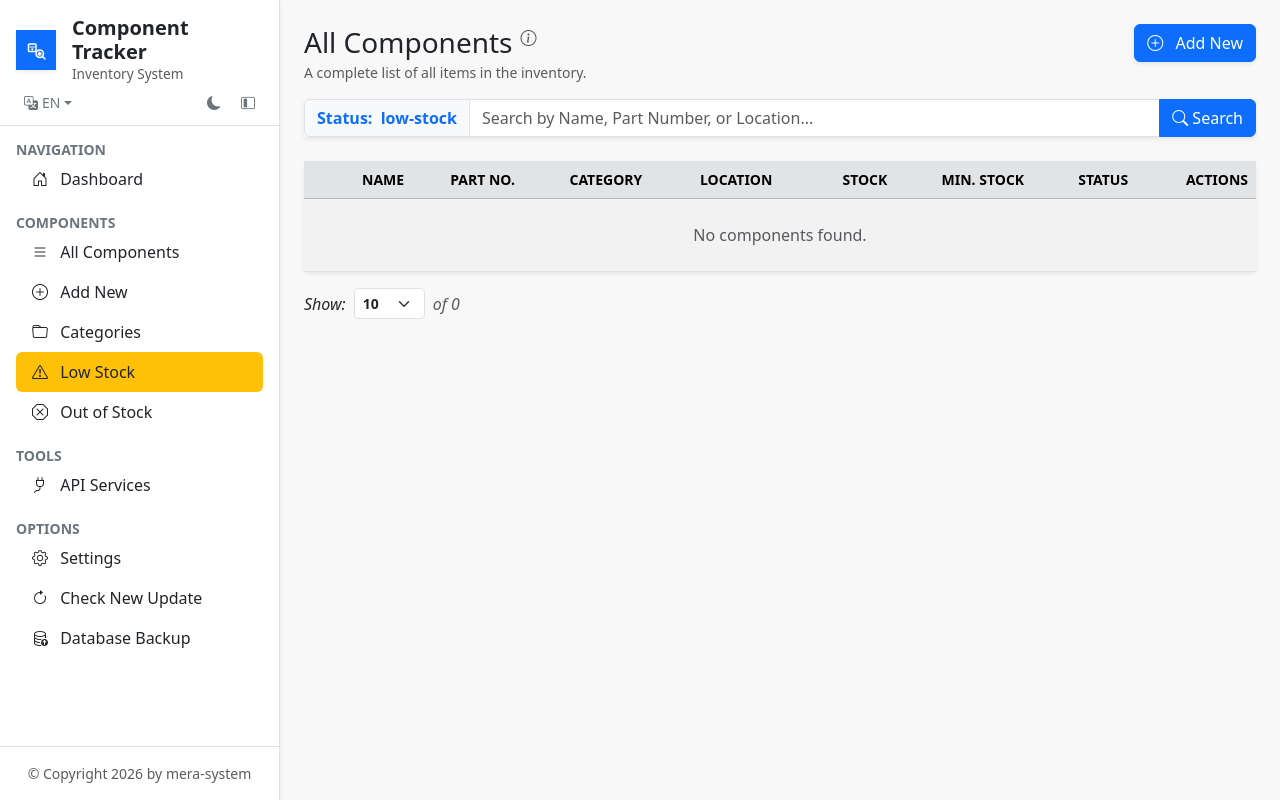
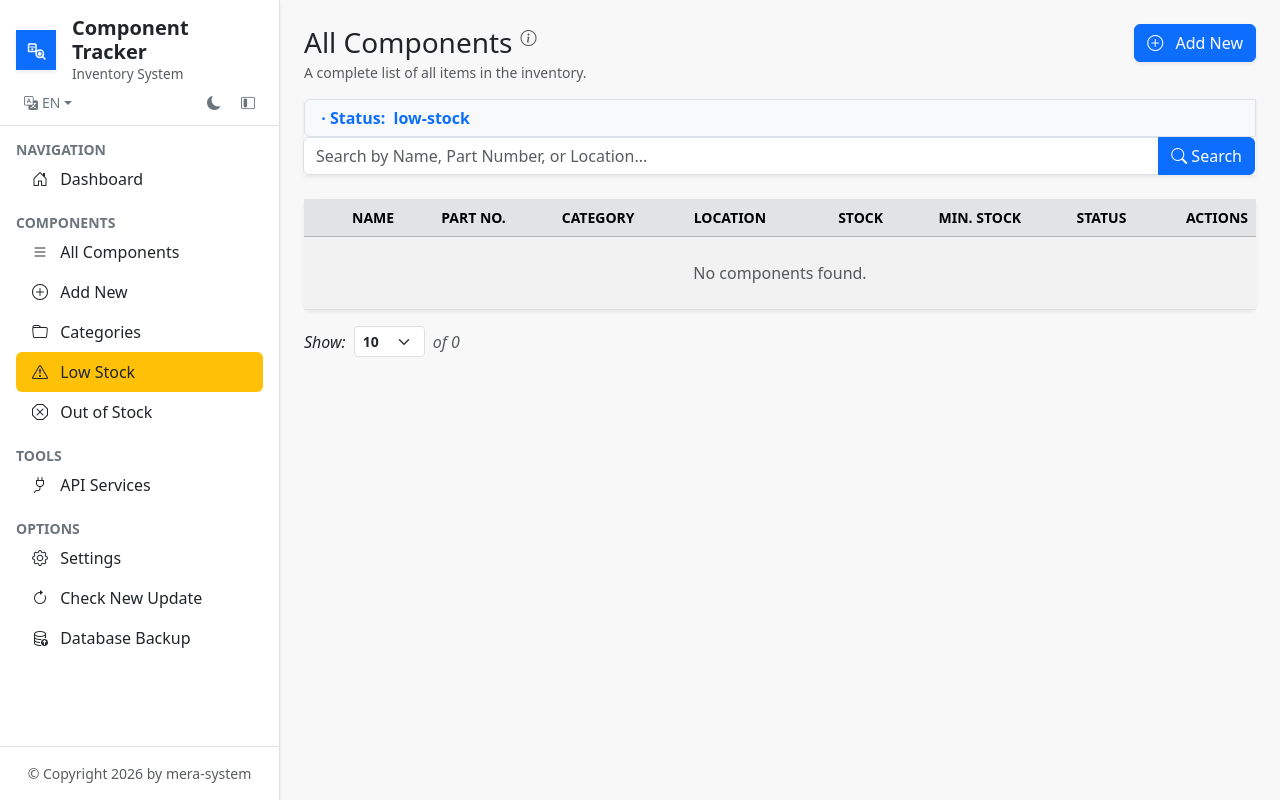
Before and after one commit to YuMERA/component-tracker, a Node server app: page /components?status=low-stock in a window 1280 px wide. Run offline with Node 20, Linux system fonts and the light colour scheme; data comes from the database, SQL or seed files in the repository; data that the repository does not hold is empty; some libraries are stand-ins or nearby versions.

Commit message:
refactor: stabilize navigation, forms and mobile UX for real-world usage

```diff
--- a/views/all-components.ejs
+++ b/views/all-components.ejs
@@ -65,21 +65,24 @@
 <% } %>
 
 <form action="/components" method="GET" class="mb-4">
-    <div class="input-group shadow-sm">
+    <div class="input-group shadow-sm flex-wrap">
 
         <% if (locals.currentCategory || locals.currentStatus) { %>
-            <span class="input-group-text bg-body-tertiary text-primary fw-bold small">
+            <span class="input-group-text bg-body-tertiary text-primary fw-bold small w-100">
                 <% if (locals.currentCategory) { %>
                     <span data-i18n="components.filter_category">Category:</span>&nbsp;
                     <%= currentCategory %>
                 <% } %>
                 <% if (locals.currentStatus) { %>
+                    &nbsp;·&nbsp;
                     <span data-i18n="components.filter_status">Status:</span>&nbsp;
                     <%= currentStatus %>
                 <% } %>
             </span>
         <% } %>
 
+        <!-- 👇 OVO JE KLJUČNI WRAPPER -->
+        <div class="input-group w-100 mt-2 mt-sm-0">
             <input
                 type="text"
                 class="form-control"
@@ -110,14 +113,17 @@
             <% if (locals.searchQuery) { %>
                 <a href="/components?<%= clearSearchQueryString %>"
                    class="btn btn-outline-danger"
-               title="Clear Search"
+                   data-i18n="components.clear_search"
                    data-i18n-attr="title"
-               data-i18n="components.clear_search">
+                   title="Clear Search">
                     <i class="bi bi-x-lg"></i>
                 </a>
             <% } %>
         </div>
+
+    </div>
 </form>
+
 
 <div class="card shadow-sm border-0">
     <div class="card-body p-0">
@@ -125,16 +131,16 @@
             <table class="table table-hover table-striped mb-0" id="componentsTable">
                 <thead class="table-secondary">
                     <tr>
-                        <th style="width: 50px;"></th>
+                        <th style="width: 40px;"></th>
                         <th data-sort="text" class="text small text-uppercase">
                             <span data-i18n="components.col_name">Name</span>
                             <span class="sort-indicator"></span>
                         </th>
-                        <th data-sort="text" class="small text-uppercase">
+                        <th data-sort="text" class="small text-uppercase d-none d-sm-table-cell">
                             <span data-i18n="components.col_part">Part No.</span>
                             <span class="sort-indicator"></span>
                         </th>
-                        <th data-sort="text" class="small text-uppercase">
+                        <th data-sort="text" class="small text-uppercase d-none d-sm-table-cell">
                             <span data-i18n="components.col_category">Category</span>
                             <span class="sort-indicator"></span>
                         </th>
@@ -192,26 +198,26 @@
                                     <% if (component.image_url && component.image_url.trim() !== '') { %>
                                         <a href="<%= component.image_url %>" target="_blank" title="Show big picture">
                                             <img src="<%= component.image_url %>"
-                                                 style="width: 40px; height: 40px; object-fit: contain; border-radius: 4px; background-color: white; border: 1px solid #b8b8b8;">
+                                                 style="width: 40px; height: 40px; object-fit: contain; border-radius: 4px; background-color: white; border: 1px solid #d1d1d1; padding: 2px;">
                                         </a>
                                     <% } %>
                                 </td>
 
-                                <td class="align-middle">
+                                <td class="align-middle text-break" style="min-width: 110px;">
                                     <a href="/components/details/<%= component.id %>?<%= queryString %>" title="View Component Details"
                                        class="fw-bold text-decoration-none <%= nameColorClass %>">
                                         <%= component.name %>
                                     </a>
                                 </td>
 
-                                <td class="align-middle">
+                                <td class="align-middle d-none d-sm-table-cell">
                                     <a href="/components/details/<%= component.id %>?<%= queryString %>" title="View Component Details"
                                         class="fw-normal text-decoration-none <%= nameColorClass %>">
                                         <%= component.part_number || 'N/A' %>
                                     </a>
                                 </td>
 
-                                <td class="align-middle">
+                                <td class="align-middle d-none d-sm-table-cell">
                                     <a href="/components?category=<%= encodeURIComponent(component.category || 'Uncategorized') %>"
                                        title="View all items in <%= component.category %> category"
                                        class="fst-italic text-decoration-none <%= nameColorClass %>">
@@ -334,7 +340,7 @@
         %>
 
         <nav class="mx-auto">
-            <ul class="pagination mb-0 justify-content-center">
+            <ul class="pagination pagination-sm mb-0 justify-content-center">
 
                 <li class="page-item <%= currentPage === 1 ? 'disabled' : '' %>">
                     <a class="page-link" href="?page=<%= currentPage - 1 %>&<%= baseQuery %>">«</a>
--- a/views/dashboard.ejs
+++ b/views/dashboard.ejs
@@ -142,7 +142,7 @@
                                     <a href="/components/details/<%= component.id %>" class="text-decoration-none fw-bold">
                                         <% if (component.image_url && component.image_url.trim() !== '') { %>
                                             <img src="<%= component.image_url %>"
-                                                    style="width: 30px; height: 30px; object-fit: contain; border-radius: 4px; background-color: white;">
+                                                    style="width: 30px; height: 30px; object-fit: contain; border-radius: 4px; background-color: white; padding: 2px;">
                                         <% } %>
                                         <%= component.name %>
                                     </a><br>
@@ -183,7 +183,7 @@
                                     <a href="/components/details/<%= component.id %>" class="text-decoration-none fw-bold">
                                         <% if (component.image_url && component.image_url.trim() !== '') { %>
                                             <img src="<%= component.image_url %>"
-                                                    style="width: 30px; height: 30px; object-fit: contain; border-radius: 4px; background-color: white;">
+                                                    style="width: 30px; height: 30px; object-fit: contain; border-radius: 4px; background-color: white; padding: 2px;">
                                         <% } %>
                                         <%= component.name %>
                                     </a><br>
```
Also changed, not shown: views/add-new.ejs (+25 -0 lines), views/categories.ejs (+19 -23 lines), views/details.ejs (+22 -19 lines). Lines whose indentation alone changed are shown as unchanged.
